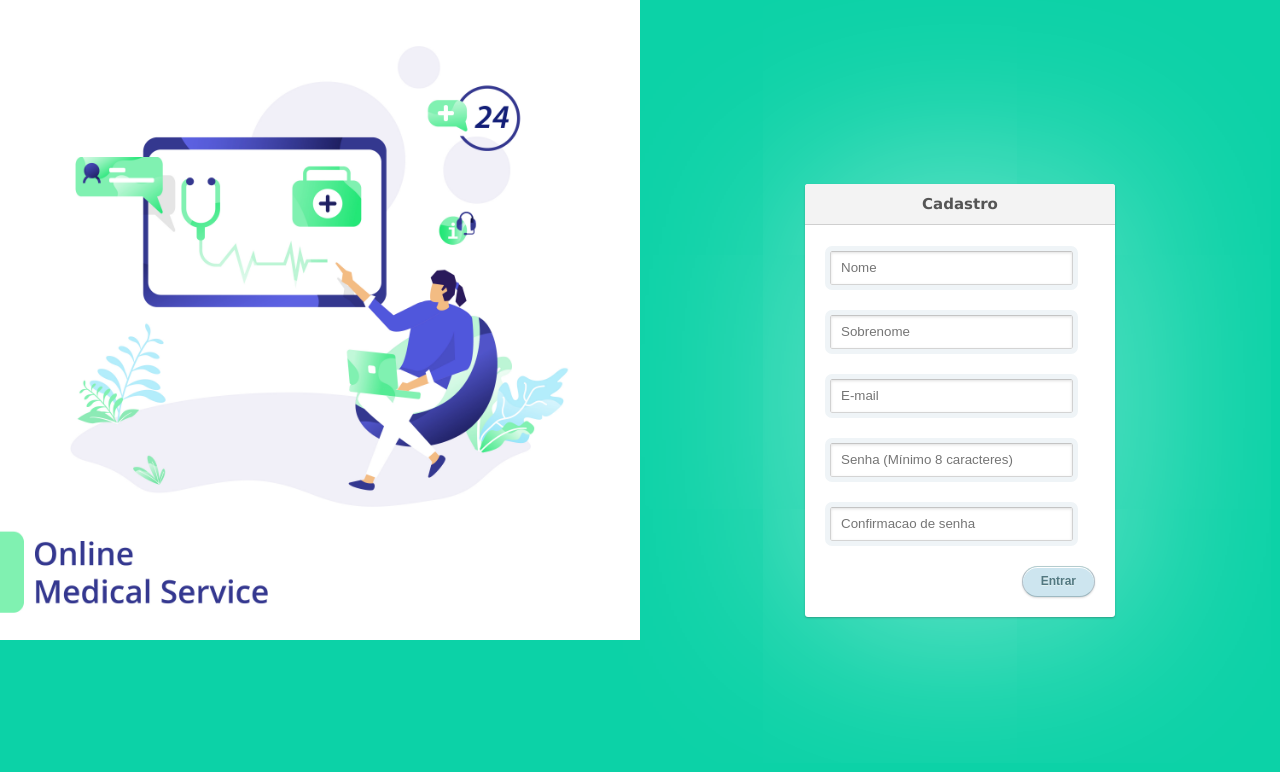
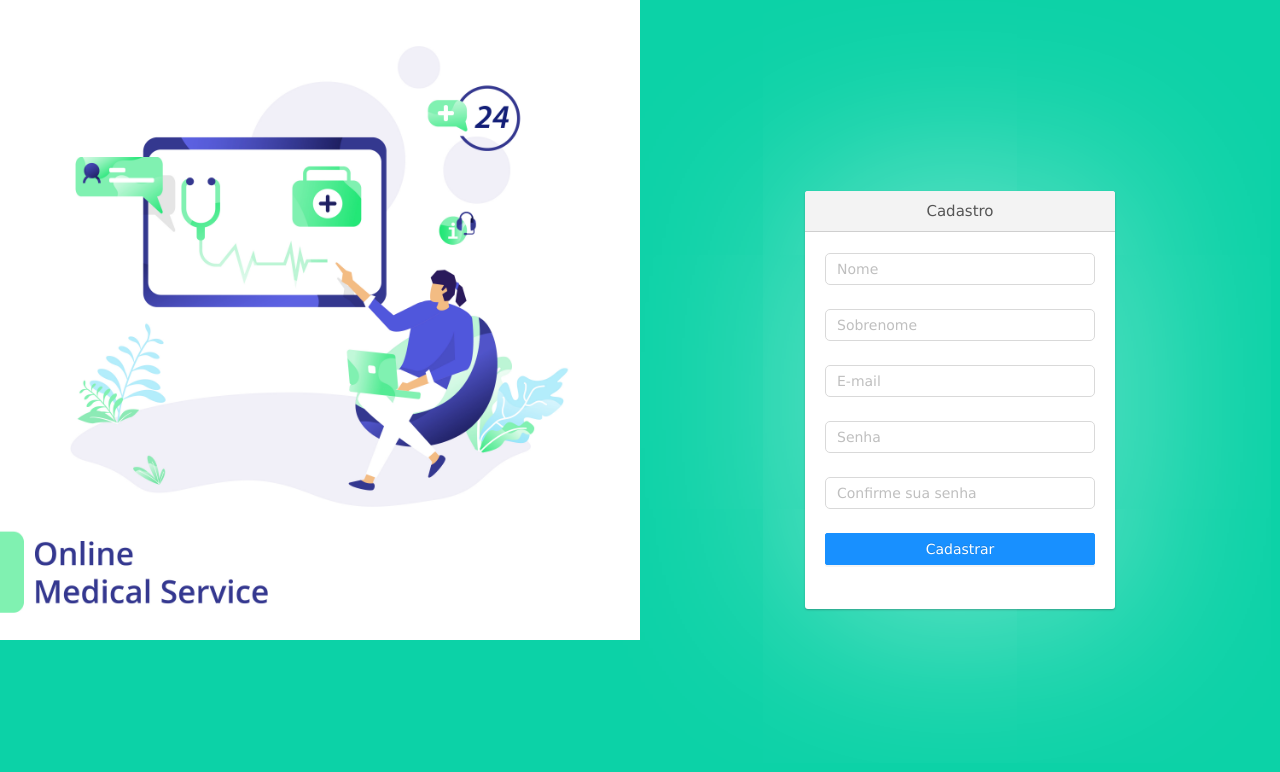
Before and after one commit to Health-Track/frontEnd-Health-Track, a React (Create React App) app: page /sign-up in a window 1280 px wide. Shown: the top 772 px of the page. Built offline with nearby package versions, Linux system fonts and the light colour scheme.

Commit message:
using antd css and finishing style and state control

```diff
--- a/src/App.jsx
+++ b/src/App.jsx
@@ -1,8 +1,9 @@
 import React from 'react';
 import { BrowserRouter } from 'react-router-dom';
+import HealthTrackRoutes from './routes';
 
 import './styles/App.css';
-import HealthTrackRoutes from './routes';
+import 'antd/dist/antd.css';
 
 export default function App() {
   return (
--- a/src/pages/ForgotPassword/index.js
+++ b/src/pages/ForgotPassword/index.js
@@ -1,5 +1,6 @@
-import React from 'react';
+import { React, useState } from 'react';
 import { Link } from 'react-router-dom';
+import { Button, Form, Input } from 'antd';
 
 import Logo from '../../assets/logo.png';
 import Landing from '../../assets/landing.png';
@@ -7,6 +8,13 @@ import Landing from '../../assets/landing.png';
 import './style.css';
 
 export default function ForgotPassword() {
+  const [email, setEmail] = useState('');
+
+  function sendEmail() {
+    console.log(`Sending redefining password to ${email}`);
+    setEmail('');
+  }
+
   return (
     <div className="forgot-password-container">
       <div className="forgot-password-background-container" span={12}>
@@ -25,20 +33,37 @@ export default function ForgotPassword() {
         <div>
           <div className="form-comum">
             <h1>Recupere sua senha</h1>
-            <form>
-              <p>
-                <input type="text" id="email" value="" placeholder="E-mail" />
-              </p>
-              <p className="submit">
-                <input
-                  type="submit"
-                  id="commit"
-                  onClick="validateEmail()"
-                  className="submitBtn"
-                  value="Recuperar"
+            <Form>
+              <Form.Item
+                rules={[
+                  {
+                    required: true,
+                    message: 'Por favor, informe seu email!'
+                  }
+                ]}
+              >
+                <Input
+                  type="text"
+                  id="email"
+                  value={email}
+                  placeholder="E-mail"
+                  name="email"
+                  onChange={e => setEmail(e.target.value)}
+                  // style={{ width: '100%', margin: 0 }}
+                  className="health-track-input"
                 />
-              </p>
-            </form>
+              </Form.Item>
+              <Form.Item>
+                <Button
+                  type="primary"
+                  htmlType="submit"
+                  onClick={() => sendEmail()}
+                  style={{ width: '100%' }}
+                >
+                  Recuperar Senha
+                </Button>
+              </Form.Item>
+            </Form>
           </div>
         </div>
       </div>
--- a/src/pages/ForgotPassword/style.css
+++ b/src/pages/ForgotPassword/style.css
@@ -15,7 +15,7 @@
 
 .forgot-password-background-container img{
   height: 100%;
-  width: 640px;
+  width: 50vw;
 }
 
 @media(max-width: 955px) {
@@ -56,54 +56,3 @@
   border-bottom: 1px solid #cfcfcf;
   border-radius: 3px 3px 0 0;
 }
-
-.form-comum p {
-  margin: 20px 0 0;
-}
-
-.form-comum p.submit {
-  text-align: right;
-}
-
-.form-comum input[type=password], input[type=text] {
-  width: 90%;
-  margin: 5px;
-  padding: 0 10px;
-  height: 34px;
-  color: #404040;
-  background: white;
-  border: 1px solid;
-  border-color: #c4c4c4 #d1d1d1 #d4d4d4;
-  border-radius: 2px;
-  outline: 5px solid #eff4f7;
-  box-shadow: inset 0 1px 3px rgba(0, 0, 0, 0.12);
-}
-
-.form-comum input[type=text]:focus, input[type=password]:focus {
-  border-color: #7dc9e2;
-  outline-color: #dceefc;
-  outline-offset: 0;
-}
-
-.form-comum input[type=submit] {
-  padding: 0 18px;
-  height: 29px;
-  font-size: 12px;
-  font-weight: bold;
-  color: #527881;
-  text-shadow: 0 1px #e3f1f1;
-  background: #cde5ef;
-  border: 1px solid;
-  border-color: #b4ccce #b3c0c8 #9eb9c2;
-  border-radius: 16px;
-  outline: 0;
-  box-sizing: content-box;
-  box-shadow: inset 0 1px white, 0 1px 2px rgba(0, 0, 0, 0.15);
-  cursor: pointer;
-}
-
-.form-comum input[type=submit]:active {
-  background: #cde5ef;
-  border-color: #9eb9c2 #b3c0c8 #b4ccce;
-  box-shadow: inset 0 0 3px rgba(0, 0, 0, 0.2);
-}
--- a/src/pages/SignIn/index.js
+++ b/src/pages/SignIn/index.js
@@ -1,5 +1,6 @@
 import { React } from 'react';
 import { Link } from 'react-router-dom';
+import { Button, Form, Input } from 'antd';
 
 import useForm from '../../hooks/useForm';
 import DefaultFooter from '../../components/DefaultFooter';
@@ -8,19 +9,17 @@ import Logo from '../../assets/logo.png';
 import './style.css';
 
 function Signin() {
-  const valoresIniciais = {
+  const initialValue = {
     email: '',
     password: ''
   };
-
-  // const [user, setUser] = useState(valoresIniciais);
 
   function requestLogin() {
     console.log(values);
     clearForm();
   }
 
-  const { handleChange, values, clearForm } = useForm(valoresIniciais);
+  const { handleChange, values, clearForm } = useForm(initialValue);
 
   return (
     <div className="signin-container">
@@ -32,38 +31,40 @@ function Signin() {
       <div className="form-container">
         <div className="form-comum">
           <h1>Login</h1>
-          <form onSubmit={e => e.preventDefault()}>
-            <p>
-              <input
+          <Form>
+            <Form.Item>
+              <Input
                 type="text"
                 id="email"
                 value={values.email}
                 placeholder="E-mail"
                 name="email"
                 onChange={handleChange}
+                className="health-track-input"
               />
-            </p>
-            <p>
-              <input
+            </Form.Item>
+            <Form.Item>
+              <Input
                 type="password"
                 id="password"
                 name="password"
                 value={values.password}
                 placeholder="Senha"
                 onChange={handleChange}
+                className="health-track-input"
               />
-            </p>
-            <p className="submit">
-              <button
-                type="submit"
-                id="commit"
-                className="submitBtn"
-                onClick={requestLogin}
+            </Form.Item>
+            <Form.Item>
+              <Button
+                type="primary"
+                htmlType="submit"
+                onClick={() => requestLogin()}
+                style={{ width: '100%' }}
               >
-                Entrar
-              </button>
-            </p>
-          </form>
+                Login
+              </Button>
+            </Form.Item>
+          </Form>
         </div>
         <div id="footer">
           <p>
--- a/src/pages/SignIn/style.css
+++ b/src/pages/SignIn/style.css
@@ -53,54 +53,3 @@
   border-bottom: 1px solid #cfcfcf;
   border-radius: 3px 3px 0 0;
 }
-
-.form-comum p {
-  margin: 20px 0 0;
-}
-
-.form-comum p.submit {
-  text-align: right;
-}
-
-.form-comum input[type=password], input[type=text] {
-  width: 90%;
-  margin: 5px;
-  padding: 0 10px;
-  height: 34px;
-  color: #404040;
-  background: white;
-  border: 1px solid;
-  border-color: #c4c4c4 #d1d1d1 #d4d4d4;
-  border-radius: 2px;
-  outline: 5px solid #eff4f7;
-  box-shadow: inset 0 1px 3px rgba(0, 0, 0, 0.12);
-}
-
-.form-comum input[type=text]:focus, input[type=password]:focus {
-  border-color: #7dc9e2;
-  outline-color: #dceefc;
-  outline-offset: 0;
-}
-
-.form-comum input[type=submit] {
-  padding: 0 18px;
-  height: 29px;
-  font-size: 12px;
-  font-weight: bold;
-  color: #527881;
-  text-shadow: 0 1px #e3f1f1;
-  background: #cde5ef;
-  border: 1px solid;
-  border-color: #b4ccce #b3c0c8 #9eb9c2;
-  border-radius: 16px;
-  outline: 0;
-  box-sizing: content-box;
-  box-shadow: inset 0 1px white, 0 1px 2px rgba(0, 0, 0, 0.15);
-  cursor: pointer;
-}
-
-.form-comum input[type=submit]:active {
-  background: #cde5ef;
-  border-color: #9eb9c2 #b3c0c8 #b4ccce;
-  box-shadow: inset 0 0 3px rgba(0, 0, 0, 0.2);
-}
--- a/src/pages/SignUp/index.js
+++ b/src/pages/SignUp/index.js
@@ -1,12 +1,29 @@
+import { Button, Form, Input } from 'antd';
 import React from 'react';
 import { Link } from 'react-router-dom';
 
+import useForm from '../../hooks/useForm';
 import Landing from '../../assets/landing.png';
 import Logo from '../../assets/logo.png';
 
 import './style.css';
 
 function SignUp() {
+  const initialValue = {
+    name: '',
+    lastname: '',
+    email: '',
+    password: '',
+    passwordCheck: ''
+  };
+
+  const { handleChange, values, clearForm } = useForm(initialValue);
+
+  function sendRegisterRequest() {
+    console.log(values);
+    clearForm();
+  }
+
   return (
     <div className="signup-container">
       <div className="signup-background-container" span={12}>
@@ -25,47 +42,73 @@ function SignUp() {
         <div>
           <div className="form-comum">
             <h1>Cadastro</h1>
-            <form>
-              <p>
-                <input type="text" id="nome" value="" placeholder="Nome" />
-              </p>
-              <p>
-                <input
+            <Form>
+              <Form.Item>
+                <Input
                   type="text"
-                  id="sobrenome"
-                  value=""
+                  id="name"
+                  value={values.name}
+                  placeholder="Nome"
+                  name="name"
+                  onChange={handleChange}
+                  className="health-track-input"
+                />
+              </Form.Item>
+              <Form.Item>
+                <Input
+                  type="text"
+                  id="lastname"
+                  value={values.lastname}
                   placeholder="Sobrenome"
+                  name="lastname"
+                  onChange={handleChange}
+                  className="health-track-input"
                 />
-              </p>
-              <p>
-                <input type="text" id="email" value="" placeholder="E-mail" />
-              </p>
-              <p>
-                <input
+              </Form.Item>
+              <Form.Item>
+                <Input
+                  type="text"
+                  id="email"
+                  value={values.email}
+                  placeholder="E-mail"
+                  name="email"
+                  onChange={handleChange}
+                  className="health-track-input"
+                />
+              </Form.Item>
+              <Form.Item>
+                <Input
                   type="password"
                   id="password"
-                  value=""
-                  placeholder="Senha (Mínimo 8 caracteres)"
+                  name="password"
+                  value={values.password}
+                  placeholder="Senha"
+                  onChange={handleChange}
+                  className="health-track-input"
                 />
-              </p>
-              <p>
-                <input
+              </Form.Item>
+              <Form.Item>
+                <Input
                   type="password"
-                  id="password2"
-                  value=""
-                  placeholder="Confirmacao de senha"
+                  id="passwordCheck"
+                  name="passwordCheck"
+                  value={values.passwordCheck}
+                  placeholder="Confirme sua senha"
+                  onChange={handleChange}
+                  className="health-track-input"
                 />
-              </p>
-              <p className="submit">
-                <input
-                  type="submit"
-                  id="commit"
-                  onClick="validatePasswordisEqual(), validateEmail(), login()"
-                  className="submitBtn"
-                  value="Entrar"
-                />
-              </p>
-            </form>
+              </Form.Item>
+              <Form.Item>
+                <Button
+                  type="primary"
+                  htmlType="submit"
+                  onClick={() => sendRegisterRequest()}
+                  style={{ width: '100%' }}
+                >
+                  Cadastrar
+                </Button>
+              </Form.Item>
+            </Form>
           </div>
         </div>
       </div>
--- a/src/pages/SignUp/style.css
+++ b/src/pages/SignUp/style.css
@@ -15,7 +15,7 @@
 
 .signup-background-container img{
   height: 100%;
-  width: 640px;
+  width: 50vw;
 }
 
 @media(max-width: 955px) {
@@ -62,54 +62,3 @@
   border-bottom: 1px solid #cfcfcf;
   border-radius: 3px 3px 0 0;
 }
-
-.form-comum p {
-  margin: 20px 0 0;
-}
-
-.form-comum p.submit {
-  text-align: right;
-}
-
-.form-comum input[type=password], input[type=text] {
-  width: 90%;
-  margin: 5px;
-  padding: 0 10px;
-  height: 34px;
-  color: #404040;
-  background: white;
-  border: 1px solid;
-  border-color: #c4c4c4 #d1d1d1 #d4d4d4;
-  border-radius: 2px;
-  outline: 5px solid #eff4f7;
-  box-shadow: inset 0 1px 3px rgba(0, 0, 0, 0.12);
-}
-
-.form-comum input[type=text]:focus, input[type=password]:focus {
-  border-color: #7dc9e2;
-  outline-color: #dceefc;
-  outline-offset: 0;
-}
-
-.form-comum input[type=submit] {
-  padding: 0 18px;
-  height: 29px;
-  font-size: 12px;
-  font-weight: bold;
-  color: #527881;
-  text-shadow: 0 1px #e3f1f1;
-  background: #cde5ef;
-  border: 1px solid;
-  border-color: #b4ccce #b3c0c8 #9eb9c2;
-  border-radius: 16px;
-  outline: 0;
-  box-sizing: content-box;
-  box-shadow: inset 0 1px white, 0 1px 2px rgba(0, 0, 0, 0.15);
-  cursor: pointer;
-}
-
-.form-comum input[type=submit]:active {
-  background: #cde5ef;
-  border-color: #9eb9c2 #b3c0c8 #b4ccce;
-  box-shadow: inset 0 0 3px rgba(0, 0, 0, 0.2);
-}
--- a/src/styles/App.css
+++ b/src/styles/App.css
@@ -11,6 +11,12 @@ body, html, #root {
   color: #404040;
   background: #0cd2a7;
   height: 100%;
+}
+
+.ant-form-item-control-input-content .health-track-input {
+  margin: 0;
+  width: 100%;
+  border-radius: 5px;
 }
 
 .botao-comum {
```
